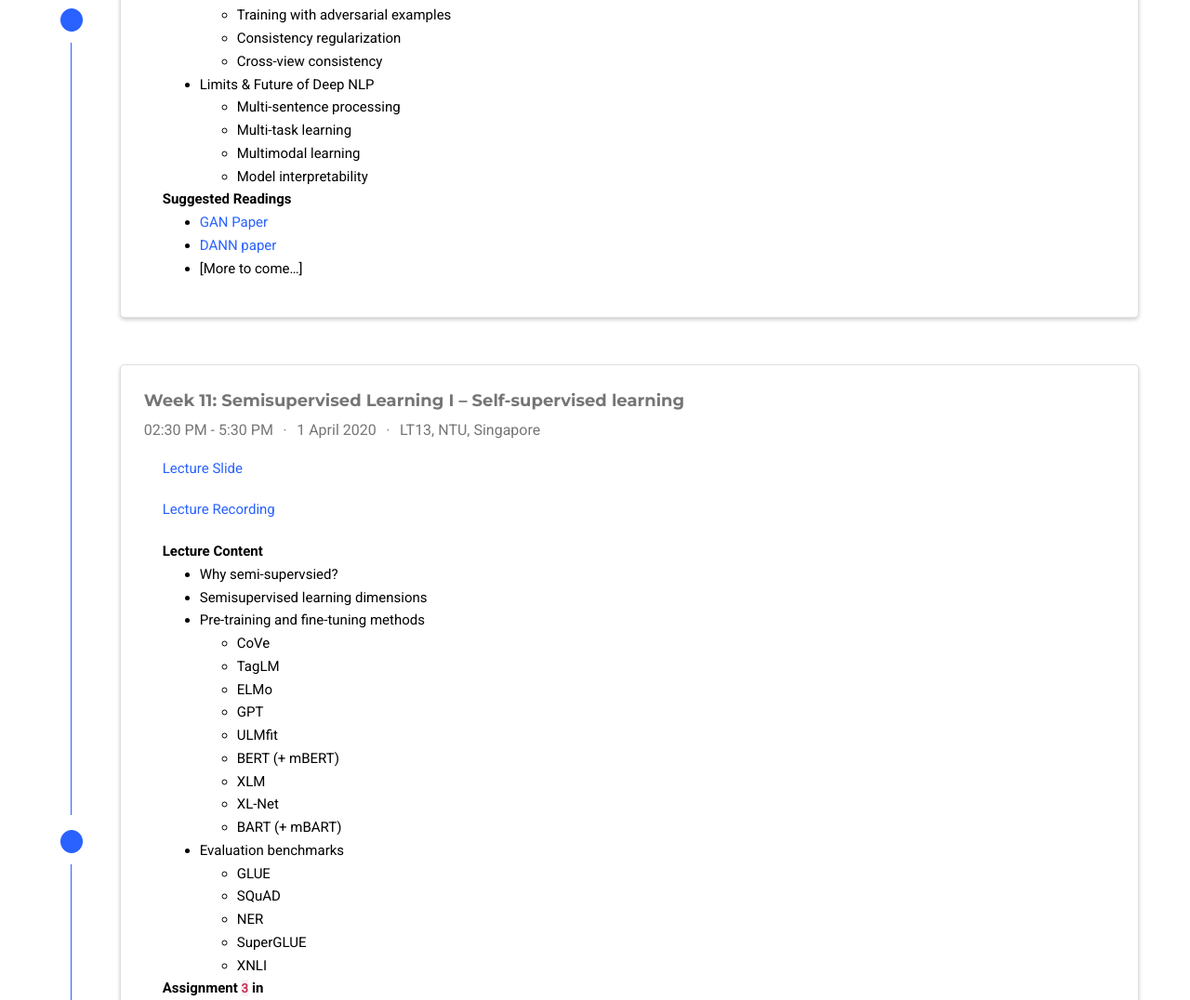
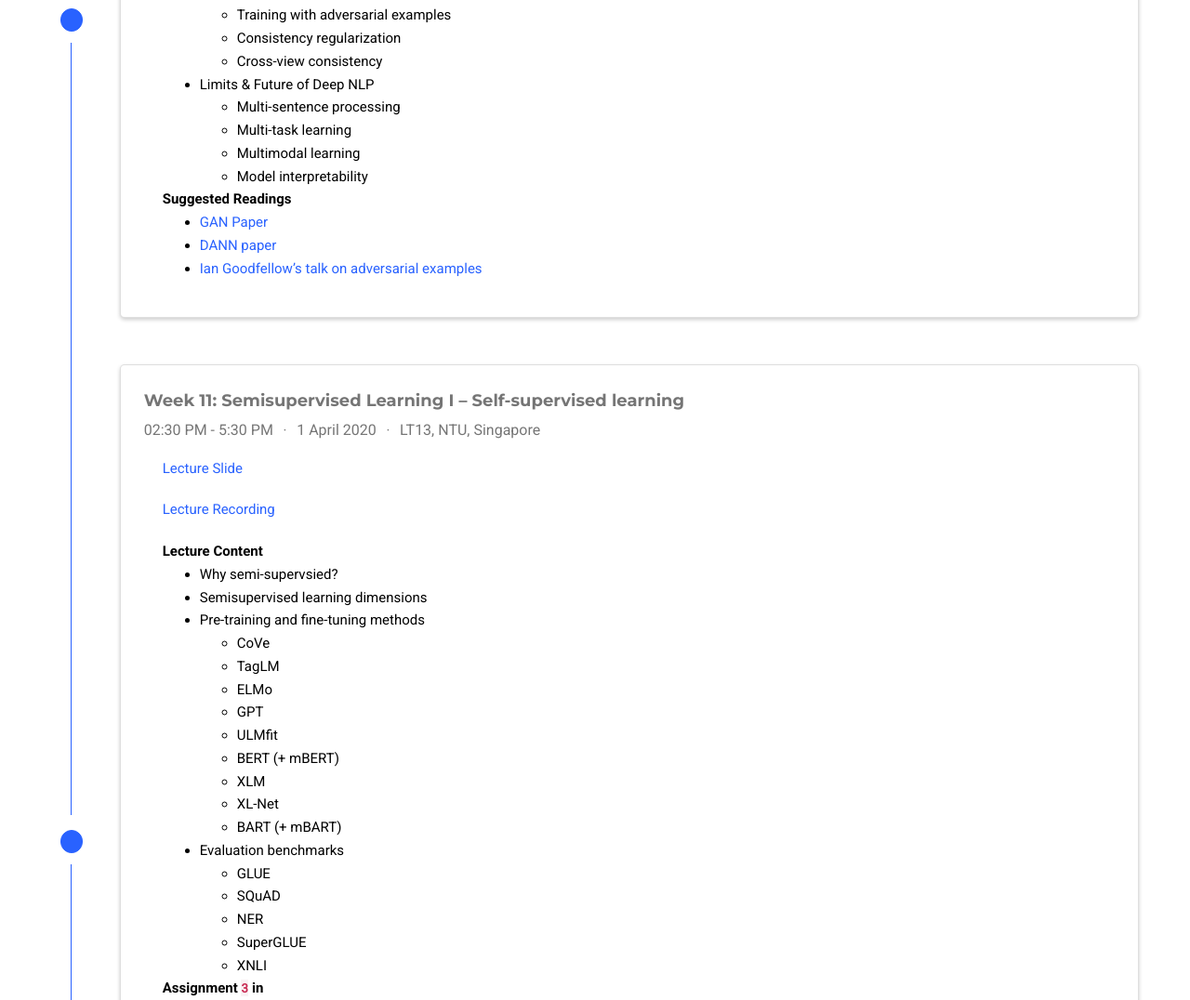
Before and after one commit to ntunlpsg/ce7455_deep-nlp-20, a plain HTML site: page index.html in a window 1280 px wide. Shown: the part 4968-6044 px from the top of the page at 93% size. Drawn offline with nearby package versions, Linux system fonts and the light colour scheme; some icons are missing.

Commit message:
lec 12 updated

```diff
--- a/index.html
+++ b/index.html
@@ -1114,7 +1114,7 @@
 
 <li><p><a href="http://jmlr.org/papers/volume17/15-239/15-239.pdf" target="_blank">DANN paper</a></p></li>
 
-<li><p>[More to come&hellip;]</p></li>
+<li><p><a href="https://www.youtube.com/watch?v=CIfsB_EYsVI" target="_blank">Ian Goodfellow&rsquo;s talk on adversarial examples</a></p></li>
 </ul>
 </div>
           </div>
```
